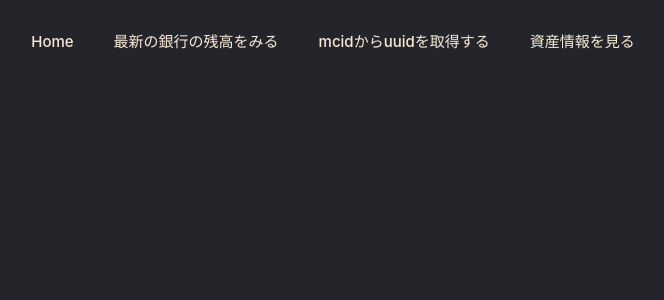
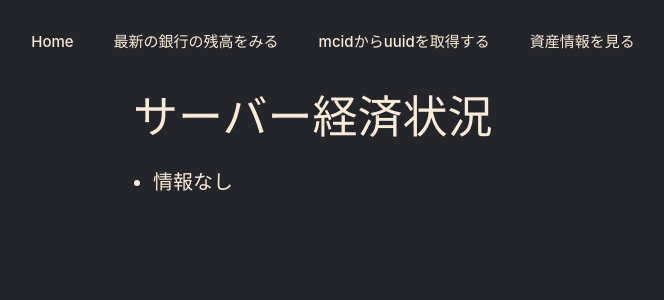
Before and after one commit to forest611/Man10Bank, a React (Create React App) app in the folder front-end/: page /serverestate in a window 1280 px wide. Shown: the top 300 px of the page, without its empty margins (307-971 px from the left). Built offline with nearby package versions, Linux system fonts and the light colour scheme; no server answers.

Commit message:
サーバーの資産状況を見るページ作成

```diff
--- a/front-end/src/App.tsx
+++ b/front-end/src/App.tsx
@@ -7,6 +7,7 @@ import config from './config.json'
 import HomePage from "./components/HomePage";
 import './css/App.css'
 import './css/Header.css'
+import ServerEstatePage from "./components/ServerEstatePage";
 
 export let apiUrl : string = ""
 
@@ -31,6 +32,7 @@ const App: React.FC = () => {
                 <Route path="/balance" element={<BalancePage />} />
                 <Route path="/uuid" element={<UuidPage />} />
                 <Route path="/estate" element={<EstatePage/>} />
+                <Route path="/serverestate" element={<ServerEstatePage/>} />
               </Routes>
             </body>
         </Router>
--- a/front-end/src/components/EstatePage.tsx
+++ b/front-end/src/components/EstatePage.tsx
@@ -33,7 +33,7 @@ const EstatePage : React.FC = () => {
 
         // チャート用のデータを整形する
         const chartData = {
-            labels: data.map(item => formatDate(new Date())), // 横軸のラベル
+            labels: data.map(item => formatDate(new Date(item.date))), // 横軸のラベル
             datasets: [
                 {
                     label: '直近30日の資産推移', // データセットのラベル
--- a/front-end/src/components/HomePage.tsx
+++ b/front-end/src/components/HomePage.tsx
@@ -17,6 +17,7 @@ const HomePage : React.FC = () =>{
                 <li><Link style={fontStyle} to="/balance">最新の銀行の残高をみる</Link></li>
                 <li><Link style={fontStyle} to="/uuid">mcidからuuidを取得する</Link></li>
                 <li><Link style={fontStyle} to="/estate">資産情報を見る</Link></li>
+                <li><Link style={fontStyle} to="/serverestate">サーバーの資産情報を見る</Link></li>
             </ul>
         </div>
     )
--- /dev/null
+++ b/front-end/src/components/ServerEstatePage.tsx
@@ -0,0 +1,118 @@
+import React, {useEffect, useRef, useState} from "react";
+import {getServerEstateHistory, ServerEstateData} from "../services/EstateApi";
+import {formatDate} from "../App";
+import {Chart, Colors, registerables} from "chart.js";
+import {Console} from "inspector";
+
+Chart.register(...registerables)
+let chart : Chart
+
+const ServerEstatePage : React.FC = () =>{
+
+    const [estate,setEstate] = useState<ServerEstateData[]>()
+    const [day,setDay] = useState(30)
+    const chartRef = useRef<HTMLCanvasElement>(null)
+
+    const fetch = async () => {
+        const estate = await getServerEstateHistory(day)
+        setEstate(estate)
+    }
+    const showEstate = () =>{
+        if (estate == null || estate.length == 0)return '情報なし'
+        const data = estate[estate.length-1]
+        return `更新日:${formatDate(new Date(data.date))}
+        電子マネー:${data.vault.toLocaleString()}
+        現金:${data.cash.toLocaleString()}円
+        銀行:${data.bank.toLocaleString()}円
+        リボ:${data.loan.toLocaleString()}円
+        総額:${data.total.toLocaleString()}円`
+    }
+
+    const drawChart = () => {
+        if (chart !== undefined)chart.destroy()
+        if (estate == null || estate.length <= 2)return
+        if (chartRef.current === null)return;
+
+        const ctx = chartRef.current.getContext('2d');
+
+        if (ctx === null){return}
+
+        // チャート用のデータを整形する
+        const chartData = {
+            labels: estate.map(item => formatDate(new Date(item.date))), // 横軸のラベル
+            datasets: [
+                {
+                    label: '現金',
+                    data: estate.map(item => item.cash),
+                    borderColor: 'rgb(255,255,0)',
+                    fill: false
+                },
+
+                {
+                    label: '電子マネー',
+                    data: estate.map(item => item.vault),
+                    borderColor: 'rgb(0,255,0)',
+                    fill: false
+                },
+
+                {
+                    label: '銀行',
+                    data: estate.map(item => item.bank),
+                    borderColor: 'rgb(0,255,255)',
+                    fill: false
+                },
+
+                {
+                    label: '借金',
+                    data: estate.map(item => item.loan),
+                    borderColor: 'rgb(255,0,0)',
+                    fill: false
+                },
+
+                {
+                    label: '総額',
+                    data: estate.map(item => item.total),
+                    borderColor: 'rgb(255,255,255)',
+                    fill: false
+                },
+
+            ]
+        };
+        // チャートを描画する
+        chart = new Chart(ctx, {
+            type: 'line',
+            data: chartData,
+        });
+
+    }
+
+    const ulStyle = {
+        padding: '20px',
+        fontSize: '20px',
+        justifyContent: 'center',
+        alignItems: 'center',
+    }
+
+    useEffect(()=> {fetch().then()},[])
+
+    useEffect(()=>{
+        drawChart()
+    },[estate])
+
+    return (
+
+        <div>
+            <h1>サーバー経済状況</h1>
+            <div>
+                <ul style={ulStyle}>
+                    {showEstate().split("\n")
+                        .map((line,index) => <li style={{color: 'antiquewhite'}} key={index}>{line}</li>)}
+                </ul>
+                <canvas id='Chart' ref={chartRef} width="400" height="400"></canvas>
+            </div>
+        </div>
+    )
+
+}
+
+export default ServerEstatePage
--- a/front-end/src/services/EstateApi.ts
+++ b/front-end/src/services/EstateApi.ts
@@ -18,7 +18,7 @@ export interface EstateData {
     total: number;
 }
 
-interface ServerEstateData {
+export interface ServerEstateData {
     id: number;
     vault: number;
     bank: number;
```
